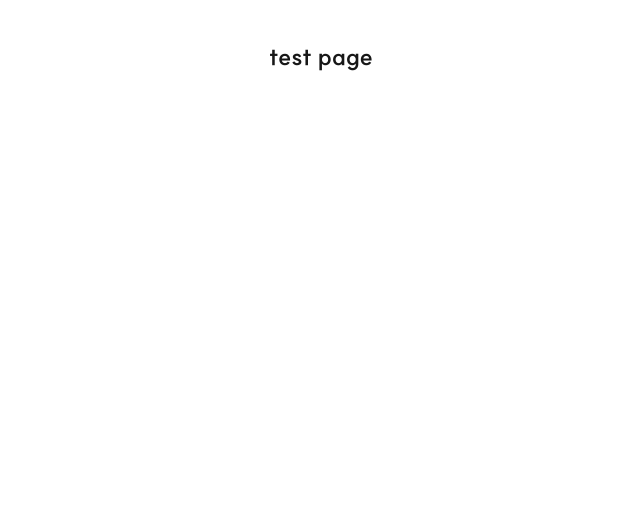
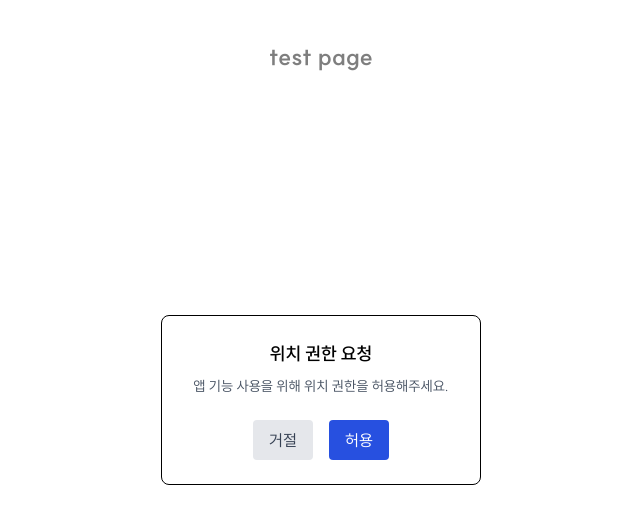
Before and after one commit to e-bing/Walkie_frontend, a Next.js app: page / in a window 1280 px wide. Shown: the top 524 px of the page, without its empty margins (319-959 px from the left). Built offline with nearby package versions, Linux system fonts and the light colour scheme.

Commit message:
feat(#11) : 위치정보, 건강앱 연동 허용기능 (test필요함)/main

```diff
--- /dev/null
+++ b/src/app/PermissionModal.tsx
@@ -0,0 +1,94 @@
+// 임시 테스트 모달 위치정보 및, 건강앱 권한 허용 모달 테스트 필요함
+'use client';
+
+import React, { useEffect, useState } from 'react';
+
+interface PermissionModalProps {
+  onGranted: () => void;
+}
+
+const PermissionModal: React.FC<PermissionModalProps> = ({ onGranted }) => {
+  // 1단계: 위치, 2단계: 건강연동
+  const [step, setStep] = useState<1 | 2>(1);
+  const [requesting, setRequesting] = useState(false);
+  const [, setLocationGranted] = useState(false);
+
+  useEffect(() => {
+    // 모달 표시
+  }, []);
+
+  const handleAllow = () => {
+    if (step === 1) {
+      // 위치 요청
+      setRequesting(true);
+      if (!navigator.geolocation) {
+        alert('위치 정보를 지원하지 않습니다.');
+        setRequesting(false);
+        return;
+      }
+      navigator.geolocation.getCurrentPosition(
+        () => {
+          setRequesting(false);
+          setLocationGranted(true);
+          setStep(2); // 다음 단계로
+        },
+        () => {
+          setRequesting(false);
+          alert('위치 권한이 거부되었습니다. 앱 사용 불가');
+          window.location.href = 'about:blank';
+        },
+        { enableHighAccuracy: true },
+      );
+    } else {
+      // 건강 앱 연동 단계
+      // Android 인텐트 호출
+      const intentUrl =
+        'intent://com.google.android.apps.fitness#Intent;scheme=googlefit;package=com.google.android.apps.fitness;end';
+      window.location.href = intentUrl;
+      // 시뮬레이션
+      setTimeout(() => {
+        onGranted();
+      }, 1000);
+    }
+  };
+
+  const handleReject = () => {
+    // 거절 시 앱 종료
+    alert('권한 거부 시 앱 사용이 불가합니다. 앱을 종료합니다.');
+    window.location.href = 'about:blank';
+  };
+
+  // 단계별 문구
+  const title = step === 1 ? '위치 권한 요청' : '건강 앱 연동 요청';
+  const description =
+    step === 1
+      ? '앱 기능 사용을 위해 위치 권한을 허용해주세요.'
+      : '원활한 건강 데이터 사용을 위해 건강 앱을 연동해주세요.';
+  const allowLabel = step === 1 ? '허용' : '허용';
+
+  return (
+    <div className="fixed inset-0 bg-opacity-50 flex items-center justify-center z-50">
+      <div className="bg-white rounded-lg p-6 w-11/12 max-w-xs text-center border border-black">
+        <h2 className="text-lg font-semibold mb-2 text-black">{title}</h2>
+        <p className="text-sm text-gray-600 mb-6">{description}</p>
+
+        <div className="flex justify-center space-x-4">
+          <button onClick={handleReject} className="px-4 py-2 bg-gray-200 text-gray-700 rounded">
+            거절
+          </button>
+          <button
+            onClick={handleAllow}
+            disabled={requesting}
+            className={`px-4 py-2 bg-[#2750E0] text-white rounded hover:bg-blue-700 ${
+              requesting ? 'opacity-50' : ''
+            }`}
+          >
+            {requesting ? '요청 중...' : allowLabel}
+          </button>
+        </div>
+      </div>
+    </div>
+  );
+};
+
+export default PermissionModal;
--- a/src/app/page.tsx
+++ b/src/app/page.tsx
@@ -1,9 +1,24 @@
 'use client';
 
+import React, { useState } from 'react';
+import PermissionModal from '@/app/PermissionModal';
+
 export default function Home() {
+  const [granted, setGranted] = useState(false);
+
   return (
-    <div className="flex flex-col items-center justify-center mt-10 font-bold text-2xl">
-      <h1>test page </h1>
-    </div>
+    <>
+      {/* 권한 모달 */}
+      {!granted && <PermissionModal onGranted={() => setGranted(true)} />}
+
+      {/* 권한 허용 후에만 활성화 */}
+      <div
+        className={`flex flex-col items-center justify-center mt-10 font-bold text-2xl text-black w-full\`
+          ${granted ? '' : 'opacity-50 pointer-events-none'}
+        `}
+      >
+        <h1>test page</h1>
+      </div>
+    </>
   );
 }
```
